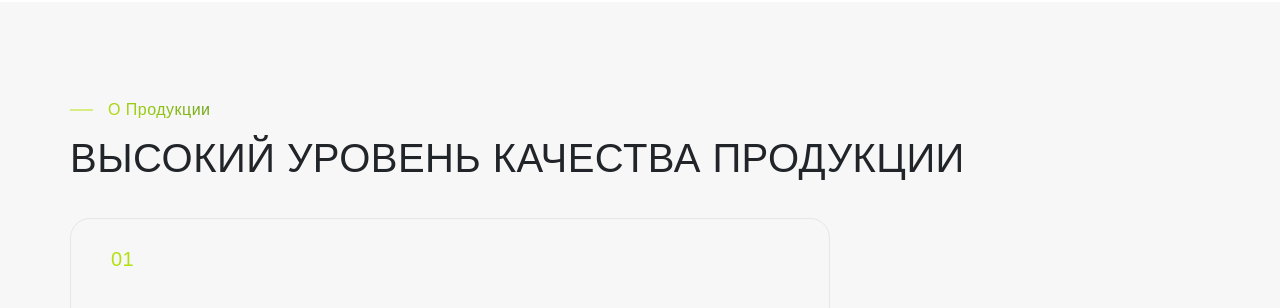
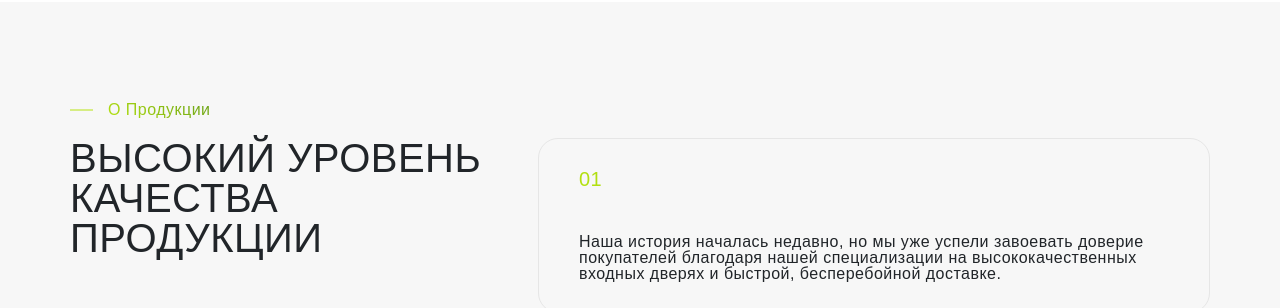
Before and after one commit to SvetlanaRyzhova98/zigzag-bootsrap, a plain HTML site: page company.html in a window 1280 px wide. Shown: the part 980-1288 px from the top of the page. Drawn offline with nearby package versions, Linux system fonts and the light colour scheme.

Commit message:
адаптив company

```diff
--- a/css/company.css
+++ b/css/company.css
@@ -28,6 +28,7 @@
   flex-direction: column;
   gap: 15px;
   max-width: 760px;
+  flex: 3;
 }
 .company__advant-card {
   padding: 30px 40px;
@@ -69,9 +70,12 @@
   filter: brightness(0.6);
 }
 .quality{
-flex-direction: column;
-gap: 40px;
-}
+
+  gap: 20px;
+  }
+.quality h2{
+  flex: 2;
+  }
 
 @media (max-width: 1400px){
   .cards-figure figure:nth-child(2n) {
@@ -90,6 +94,10 @@ gap: 40px;
   .advantages {
     gap: 20px;
   }
+  .quality{
+  flex-wrap: wrap;
+    gap: 40px;
+    }
 }
 @media (max-width: 576px) {
   .company,
```
